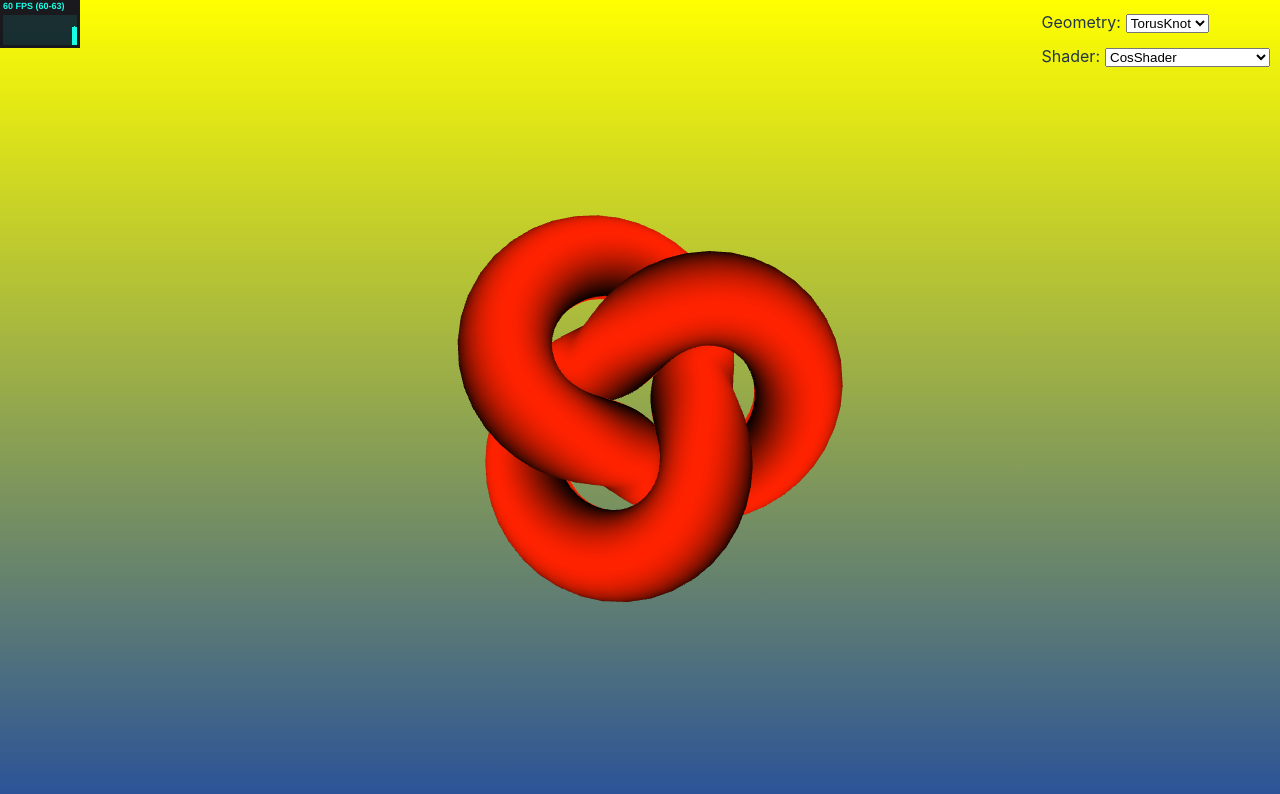
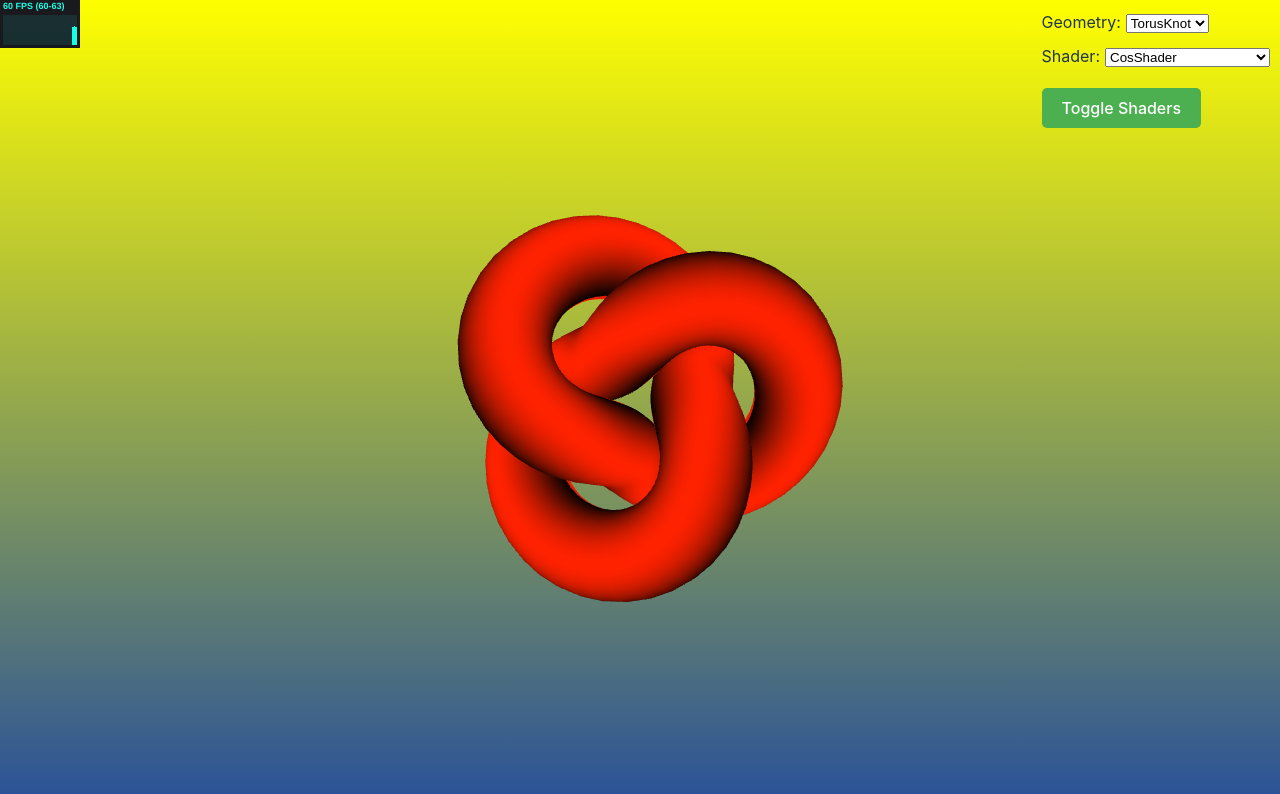
Before and after one commit to raimonmerce/cartoonShaderTest, a React (Vite) app: page / in a window 1280 px wide. Shown: the top 794 px of the page. Built offline with nearby package versions, Linux system fonts and the light colour scheme.

Commit message:
add postprocessing effects

```diff
--- a/package.json
+++ b/package.json
@@ -12,6 +12,7 @@
   "dependencies": {
     "@react-three/drei": "^9.121.3",
     "@react-three/fiber": "^8.17.12",
+    "@react-three/postprocessing": "^2.19.1",
     "react": "^18.3.1",
     "react-dom": "^18.3.1",
     "three": "^0.172.0",
--- a/src/App.tsx
+++ b/src/App.tsx
@@ -3,6 +3,7 @@ import { Canvas, extend, useFrame } from '@react-three/fiber';
 import { OrbitControls, TorusKnot, Box, Sphere, Stats, useGLTF } from '@react-three/drei';
 import Dropdown from './components/Dropdown';
 import { Outline } from './components/Outline';
+import { EffectComposer, Bloom} from "@react-three/postprocessing";
 import * as THREE from 'three';
 import * as Shaders from './shaders/shaders';
 
@@ -40,6 +41,7 @@ const AnimatedGeometry: React.FC<AnimatedGeometryProps> = ({ geometry, material
 const App: React.FC = () => {
   const [selectedGeometry, setSelectedGeometry] = useState<GeometryType>('TorusKnot');
   const [selectedMaterial, setSelectedMaterial] = useState<MaterialType>(Object.keys(Shaders)[0] as MaterialType);
+  const [useShaders, setUseShaders] = useState(false);
 
   const geometries: Record<GeometryType, React.ElementType> = {
     TorusKnot: TorusKnot,
@@ -62,6 +64,21 @@ const App: React.FC = () => {
           value={selectedMaterial}
           onChange={(value) => setSelectedMaterial(value as MaterialType)}
         />
+        <button
+          style={{
+            marginTop: 10,
+            padding: '10px 20px',
+            fontSize: '16px',
+            background: '#4caf50',
+            color: '#fff',
+            border: 'none',
+            borderRadius: '5px',
+            cursor: 'pointer',
+          }}
+          onClick={() => setUseShaders((prev) => !prev)}
+        >
+          Toggle Shaders
+        </button>
       </div>
       <Canvas>
         {/* Lighting */}
@@ -79,6 +96,17 @@ const App: React.FC = () => {
 
         {/* Stats */}
         <Stats />
+
+        {/* Postprocessing Effects */}
+        {useShaders && (
+          <EffectComposer>
+            <Bloom
+              intensity={2}
+              luminanceThreshold={0.4}
+              luminanceSmoothing={0.9}
+            />
+          </EffectComposer>
+        )}
       </Canvas>
     </div>
   );
```
Also changed, not shown: 1 other file (tests, documents, lock files or other folders).
